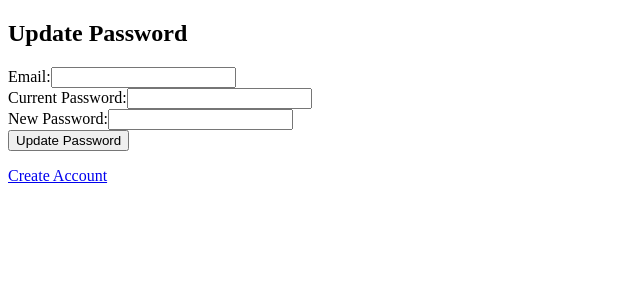
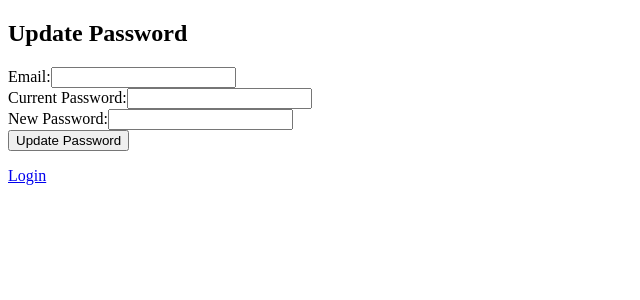
Before and after one commit to ppate454/se3316-lab3-ppate454, a React (Create React App) app in the folder client/: page /update-password in a window 1280 px wide. Shown: the top 300 px of the page, without its empty margins (0-640 px from the left). Built offline with nearby package versions, Linux system fonts and the light colour scheme.

Commit message:
feat: fixed update passworld fully

```diff
--- a/client/src/components/UpdatePassword.js
+++ b/client/src/components/UpdatePassword.js
@@ -9,7 +9,7 @@ const UpdatePassword = () => {
 
   const handleUpdatePassword = async () => {
     try {
-      const response = await fetch('http://localhost:3001/api/update-password', {
+      const response = await fetch('/api/update-password', {
         method: 'PUT',
         headers: {
           'Content-Type': 'application/json',
@@ -45,7 +45,7 @@ const UpdatePassword = () => {
       <p>{info}</p>
       <div>
         <nav>
-          <Link to="/login">Create Account</Link>
+          <Link to="/login">Login</Link>
         </nav>
       </div>
     </div>
```
